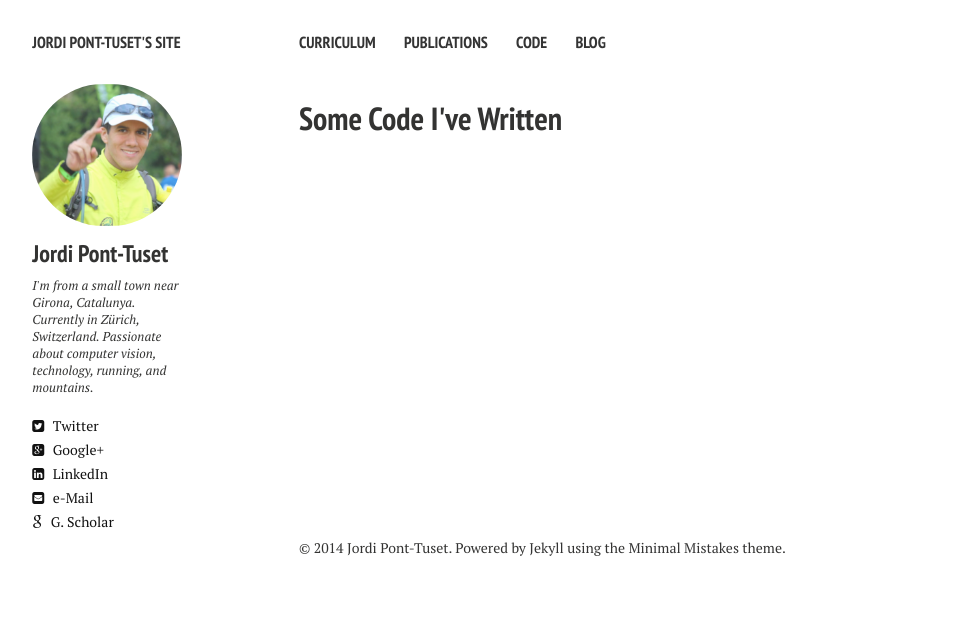
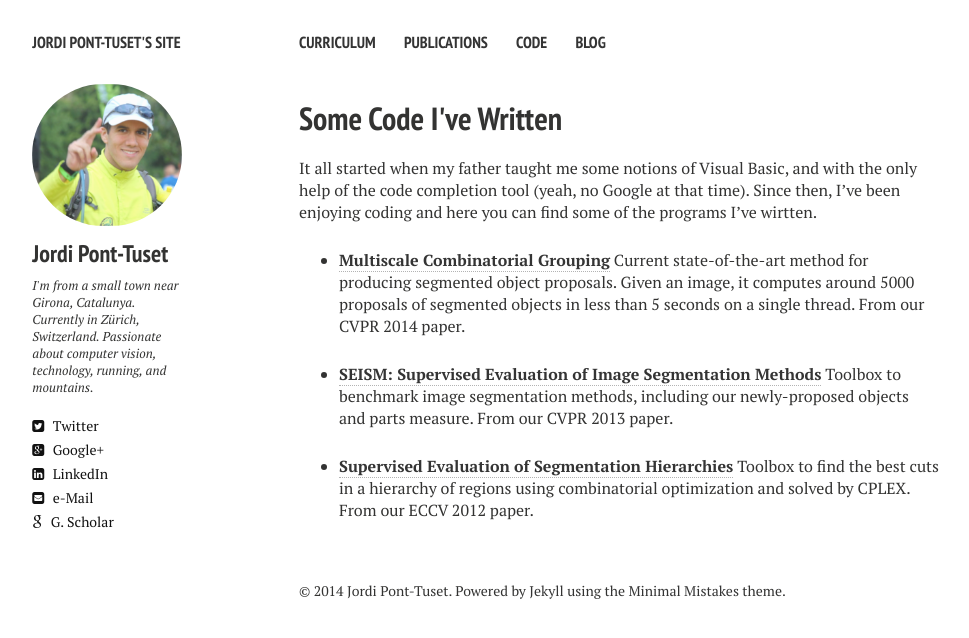
Before and after one commit to jponttuset/jponttuset.github.io, a Jekyll site: the page built from code.md, in a window 1280 px wide. Shown: the top 638 px of the page, without its empty margins (21-990 px from the left). Built offline with Jekyll 4.4.1, drawn with Linux system fonts in a browser that asks for light colours; nearby versions of some CDN libraries.

```diff
--- a/code.md
+++ b/code.md
@@ -6,3 +6,12 @@
 modified: 3-10-2014
 comments: false
 ---
+
+
+It all started when my father taught me some notions of Visual Basic, and with the only help of the code completion tool (yeah, no Google at that time). Since then, I've been enjoying coding and here you can find some of the programs I've wirtten.
+
+* [**Multiscale Combinatorial Grouping**](http://www.eecs.berkeley.edu/Research/Projects/CS/vision/grouping/mcg/) Current state-of-the-art method for producing segmented object proposals. Given an image, it computes around 5000 proposals of segmented objects in less than 5 seconds on a single thread. From our CVPR 2014 paper.
+
+* [**SEISM: Supervised Evaluation of Image Segmentation Methods**](https://imatge.upc.edu/web/resources/supervised-evaluation-image-segmentation) Toolbox to benchmark image segmentation methods, including our newly-proposed objects and parts measure. From our CVPR 2013 paper.
+
+* [**Supervised Evaluation of Segmentation Hierarchies**](https://imatge.upc.edu/web/resources/supervised-assessment-segmentation-hierarchies) Toolbox to find the best cuts in a hierarchy of regions using combinatorial optimization and solved by CPLEX. From our ECCV 2012 paper.
```
